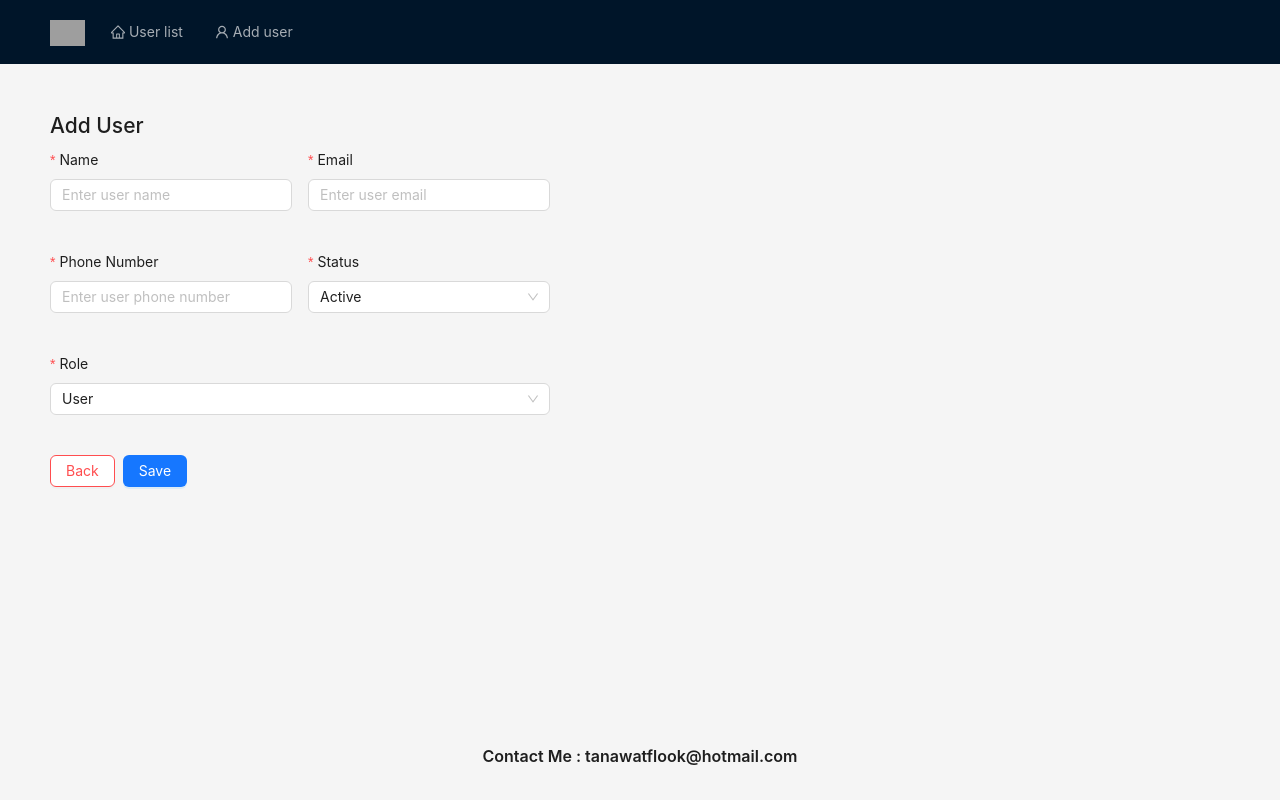
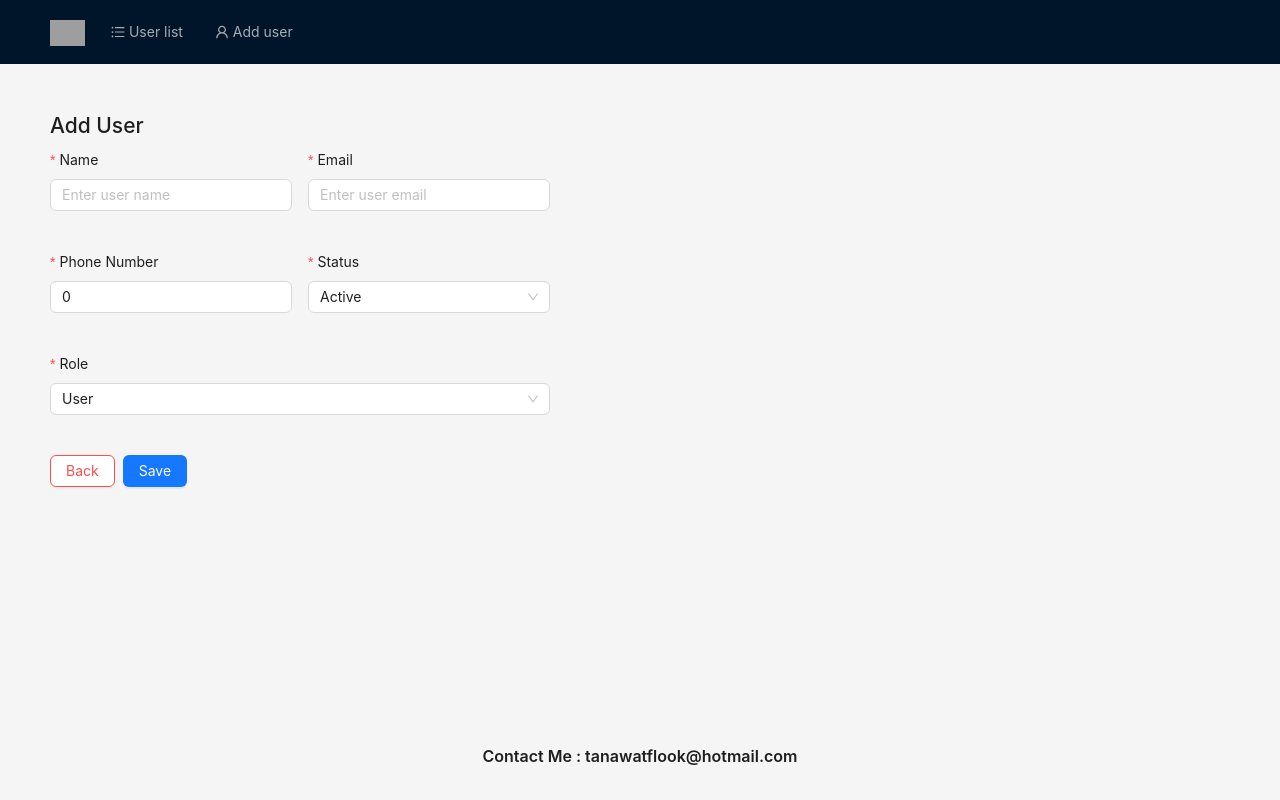
Before and after one commit to THXWXT/vue3_pinia_ant_design, a Vue app: page /update in a window 1280 px wide. Built offline with nearby package versions, Linux system fonts and the light colour scheme; grey boxes are pictures that could not be loaded.

Commit message:
add alert massage and change icon navbar list user

```diff
--- a/src/components/Navbar.vue
+++ b/src/components/Navbar.vue
@@ -7,14 +7,14 @@
       />
     </div>
     <a-menu theme="dark" mode="horizontal" :default-selected-keys="['1']">
-      <a-menu-item key="1" @click="navigateTo('/')"><HomeOutlined /> {{ `User list`}}</a-menu-item>
+      <a-menu-item key="1" @click="navigateTo('/')"><UnorderedListOutlined /> {{ `User list`}}</a-menu-item>
       <a-menu-item key="2" @click="navigateTo('/update/')"><UserOutlined /> {{ `Add user` }}</a-menu-item>
     </a-menu>
   </a-layout-header>
 </template>
 
 <script>
-import { WindowsOutlined, UserOutlined, InfoCircleOutlined , HomeOutlined} from '@ant-design/icons-vue';
+import { WindowsOutlined, UserOutlined, InfoCircleOutlined , HomeOutlined,UnorderedListOutlined} from '@ant-design/icons-vue';
 import { useRouter } from 'vue-router';
 
 export default {
@@ -23,7 +23,8 @@ export default {
     WindowsOutlined,
     UserOutlined,
     InfoCircleOutlined,
-    HomeOutlined
+    HomeOutlined,
+    UnorderedListOutlined
   },
   setup() {
     const router = useRouter();
--- a/src/components/UserForm.vue
+++ b/src/components/UserForm.vue
@@ -94,7 +94,7 @@ export default {
       id: Date.now().toString(),
       name: "",
       email: "",
-      phoneNumber: "",
+      phoneNumber: "0",
       status: 1,
       role: "user",
       createdAt: "",
--- a/src/components/UserList.vue
+++ b/src/components/UserList.vue
@@ -52,7 +52,7 @@ import { useRouter } from "vue-router";
 import { computed, ref } from "vue";
 import { Button, Table, Modal } from "ant-design-vue";
 import { format } from "date-fns";
-
+import { message } from "ant-design-vue";
 export default {
   components: {
     "a-button": Button,
@@ -79,6 +79,7 @@ export default {
       if (currentUserId.value !== null) {
         userStore.deleteUser(currentUserId.value);
         isModalVisible.value = false;
+        message.success('Delete user successfully!')
       }
     };
 
@@ -146,6 +147,7 @@ export default {
       isModalVisible,
       format,
       viewUser,
+      message
     };
   },
 };
```
